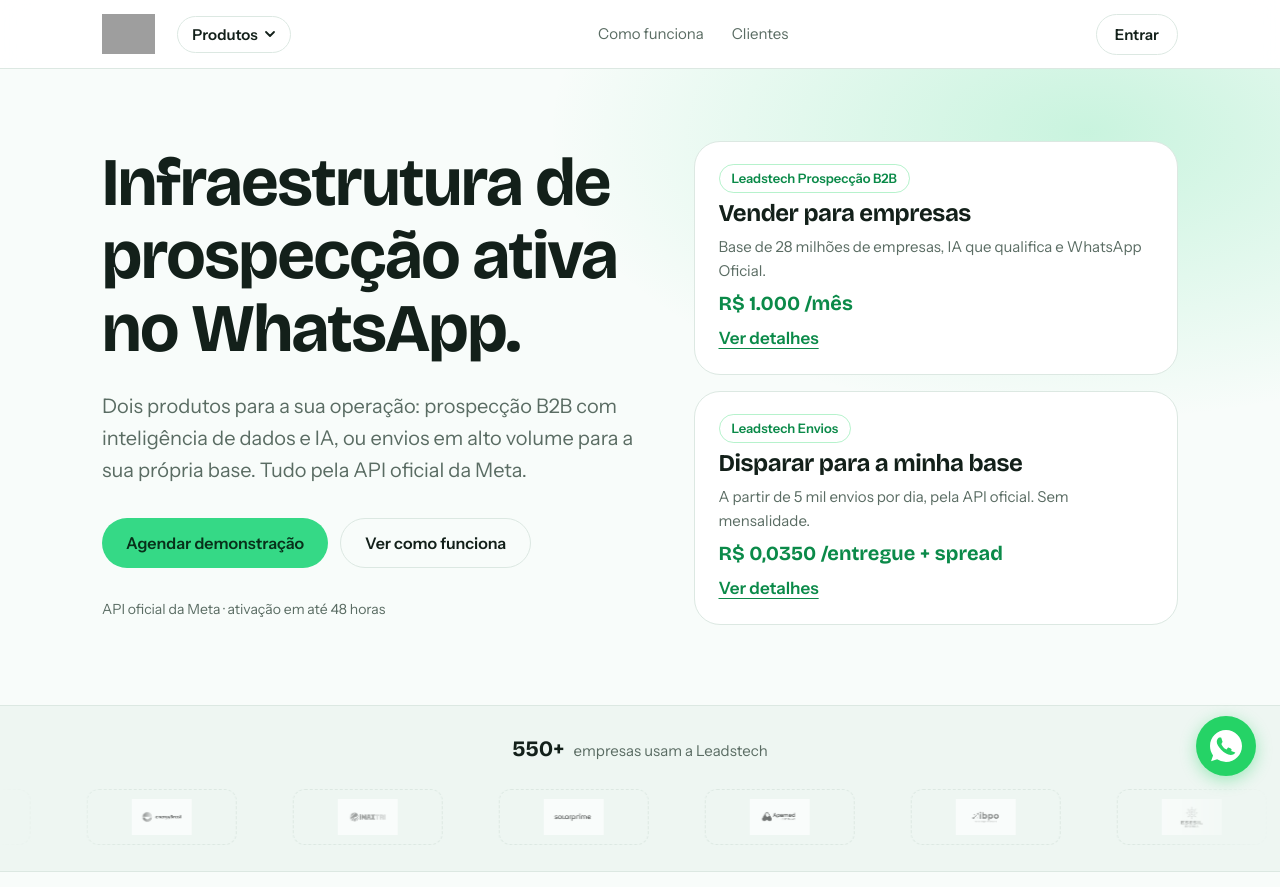
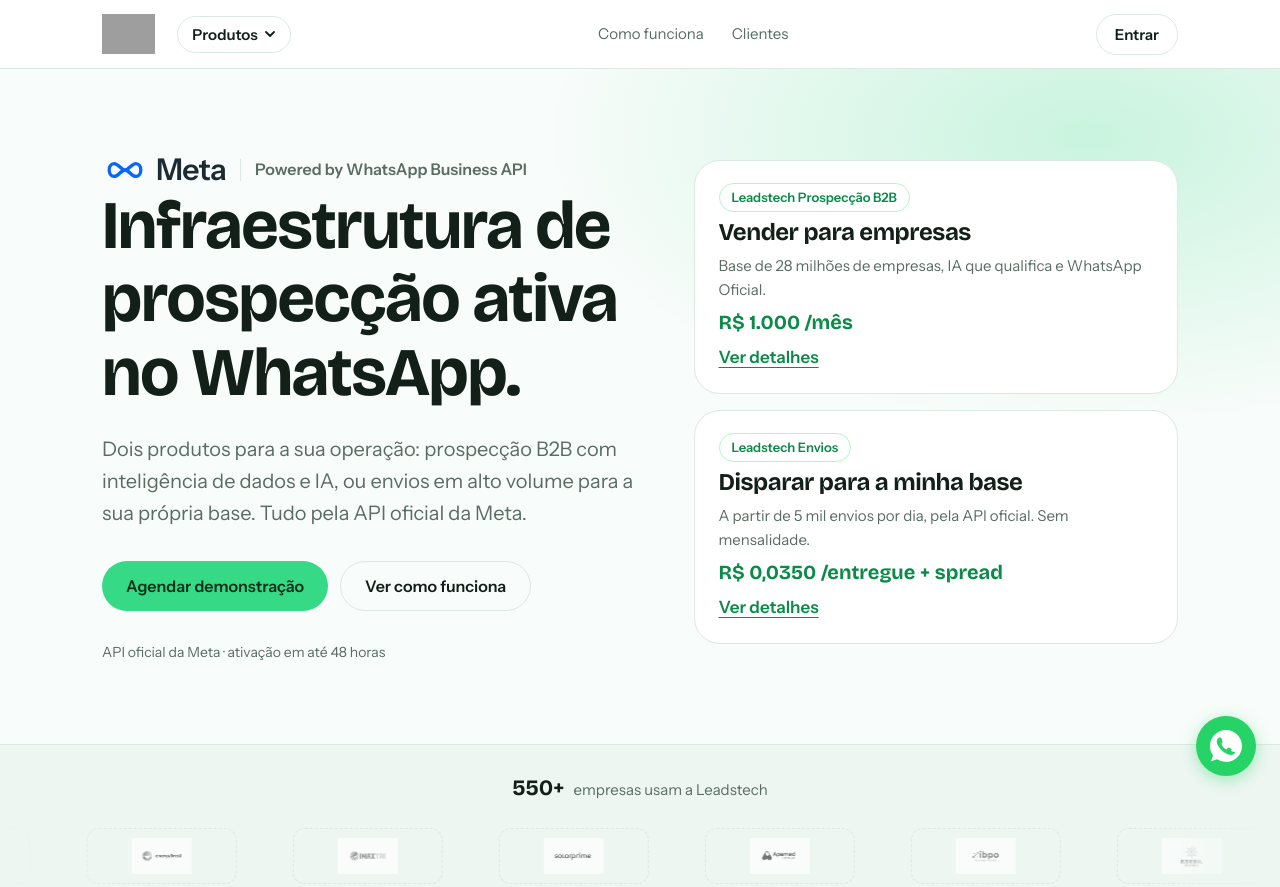
Before and after one commit to mwwebtecnologia-hub/leadstech-landing, a plain HTML site: page index.html in a window 1280 px wide. Shown: the top 887 px of the page. Drawn offline with nearby package versions, Linux system fonts and the light colour scheme; grey boxes are pictures that could not be loaded.

Commit message:
Selo Meta tambem nas visoes Prospecao B2B e inicio

```diff
--- a/index.html
+++ b/index.html
@@ -410,7 +410,8 @@ body{padding-bottom:84px}
 
 <header class="hero"><div class="w hg">
 <div>
-<div data-for="prod" class="ptag"><span class="tg" data-for="b2b">Leadstech Prospecção B2B</span><div class="mpw" data-for="mass"><span class="ml2"><svg width="46" height="24" viewBox="0 0 64 32" aria-hidden="true"><path d="M17 25c-4.4 0-7-4.2-7-9s2.6-9 7-9c5.6 0 9.6 9 15 9s9.4-9 15-9c4.4 0 7 4.2 7 9s-2.6 9-7 9c-5.6 0-9.6-9-15-9s-9.4 9-15 9z" fill="none" stroke="#0866FF" stroke-width="4.6" stroke-linejoin="round"/></svg>Meta</span><i></i><span class="pw">Powered by WhatsApp Business API</span></div></div>
+<div data-for="prod" class="ptag"><span class="tg" data-for="b2b">Leadstech Prospecção B2B</span><div class="mpw"><span class="ml2"><svg width="46" height="24" viewBox="0 0 64 32" aria-hidden="true"><path d="M17 25c-4.4 0-7-4.2-7-9s2.6-9 7-9c5.6 0 9.6 9 15 9s9.4-9 15-9c4.4 0 7 4.2 7 9s-2.6 9-7 9c-5.6 0-9.6-9-15-9s-9.4 9-15 9z" fill="none" stroke="#0866FF" stroke-width="4.6" stroke-linejoin="round"/></svg>Meta</span><i></i><span class="pw">Powered by WhatsApp Business API</span></div></div>
+<div class="mpw" data-for="home" style="margin:14px 0 4px"><span class="ml2"><svg width="46" height="24" viewBox="0 0 64 32" aria-hidden="true"><path d="M17 25c-4.4 0-7-4.2-7-9s2.6-9 7-9c5.6 0 9.6 9 15 9s9.4-9 15-9c4.4 0 7 4.2 7 9s-2.6 9-7 9c-5.6 0-9.6-9-15-9s-9.4 9-15 9z" fill="none" stroke="#0866FF" stroke-width="4.6" stroke-linejoin="round"/></svg>Meta</span><i></i><span class="pw">Powered by WhatsApp Business API</span></div>
 <h1><span data-for="home">Infraestrutura de prospecção ativa no WhatsApp.</span><span data-for="b2b">Infraestrutura de prospecção ativa no WhatsApp.</span><span data-for="mass">Infraestrutura de disparo em massa via API oficial.</span></h1>
 <p class="lead"><span data-for="home">Dois produtos para a sua operação: prospecção B2B com inteligência de dados e IA, ou envios em alto volume para a sua própria base. Tudo pela API oficial da Meta.</span><span data-for="b2b">Inteligência de dados com 28 milhões de empresas ativas ou a sua própria lista. Dispare pela API oficial, qualifique com IA e continue a conversa no seu WhatsApp Business.</span><span data-for="mass">Feito para correspondentes bancários: dispare para a sua base de consignado e crédito pela API oficial, a partir de 5 mil envios por dia, com templates de utilidade e link rotativo para os seus vendedores.</span></p>
 <div class="cta"><a class="btn" href="https://wa.me/5562984854833?text=Ol%C3%A1%2C%20venho%20do%20site%20e%20gostaria%20de%20uma%20demonstra%C3%A7%C3%A3o%20da%20plataforma.">Agendar demonstração</a><a class="btn ghost" href="#como">Ver como funciona</a></div>
```
